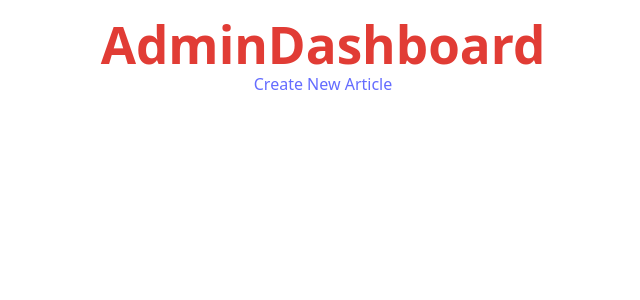
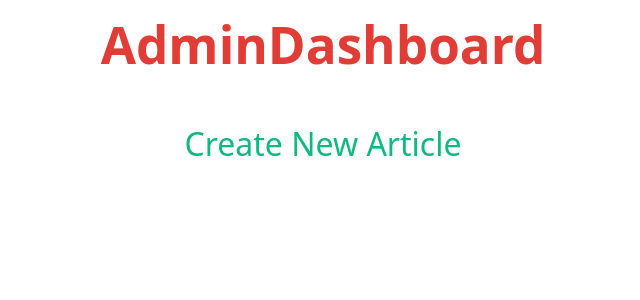
Before and after one commit to Deividas-Strole/vpnHead-main, a React (Vite) app: page /admin/dashboard in a window 1280 px wide. Shown: the top 300 px of the page, without its empty margins (317-957 px from the left). Built offline with nearby package versions, Linux system fonts and the light colour scheme.

Commit message:
changed color of menu item and hover color

```diff
--- a/src/css/AdminDashboard.css
+++ b/src/css/AdminDashboard.css
@@ -11,3 +11,12 @@ h1 {
   text-align: center;
   padding-top: 1rem;
 }
+.create-article-link {
+  margin-top: 3rem;
+  color: #10b981;
+  font-size: 2rem;
+ }
+
+ .create-article-link:hover {
+  color: black;
+ }
--- a/src/pages/AdminDashboard.jsx
+++ b/src/pages/AdminDashboard.jsx
@@ -7,7 +7,7 @@ const AdminDashboard = () => {
     return (
         <div className="centered-container">
             <h1>AdminDashboard</h1>
-            <Link to="/admin/article-editor" className="bg-blue-500 text-white px-4 py-2 rounded">Create New Article</Link>
+            <Link to="/admin/article-editor" className="create-article-link">Create New Article</Link>
         </div>
     );
 }
```
